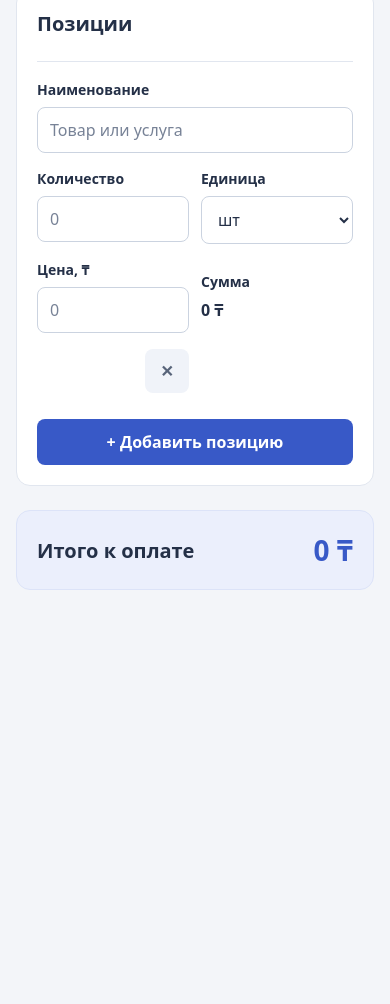
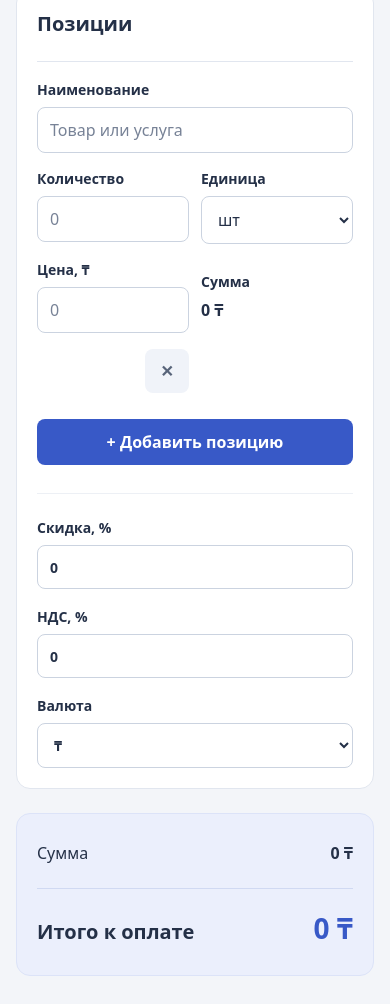
Before and after one commit to Assekke/smeta, a plain HTML site: page index.html in a window 390 px wide. Shown: the part 618-1622 px from the top of the page. Before the commit the page ends 1236 px from the top, so only its background shows below. Drawn offline with Linux system fonts and the light colour scheme.

Commit message:
Добавить скидку, НДС и валюту

```diff
--- a/index.html
+++ b/index.html
@@ -41,7 +41,7 @@
             <th scope="col">Наименование</th>
             <th scope="col">Количество</th>
             <th scope="col">Единица</th>
-            <th scope="col">Цена, ₸</th>
+            <th scope="col">Цена, <span data-currency>₸</span></th>
             <th scope="col" class="amount-heading">Сумма</th>
             <th scope="col"><span class="visually-hidden">Удаление</span></th>
           </tr>
@@ -49,11 +49,35 @@
         <tbody id="items"></tbody>
       </table>
       <button id="add-item" class="add-button" type="button">+ Добавить позицию</button>
+      <div class="adjustments">
+        <label for="discount-percent">Скидка, %
+          <input id="discount-percent" type="text" inputmode="decimal" value="0">
+        </label>
+        <label for="vat-percent">НДС, %
+          <input id="vat-percent" type="text" inputmode="decimal" value="0">
+        </label>
+        <label for="currency">Валюта
+          <select id="currency">
+            <option value="₸">₸</option>
+            <option value="₽">₽</option>
+            <option value="$">$</option>
+            <option value="€">€</option>
+          </select>
+        </label>
+      </div>
     </section>
 
     <section class="total-card" aria-labelledby="total-heading">
-      <h2 id="total-heading">Итого к оплате</h2>
-      <output id="total" aria-live="polite" aria-atomic="true">0 ₸</output>
+      <dl class="summary">
+        <div class="summary-row"><dt>Сумма</dt><dd><output id="subtotal">0 ₸</output></dd></div>
+        <div id="discount-row" class="summary-row" hidden><dt>Скидка</dt><dd><output id="discount-amount">0 ₸</output></dd></div>
+        <div id="discounted-row" class="summary-row" hidden><dt>Сумма со скидкой</dt><dd><output id="discounted-amount">0 ₸</output></dd></div>
+        <div id="vat-row" class="summary-row" hidden><dt>НДС</dt><dd><output id="vat-amount">0 ₸</output></dd></div>
+      </dl>
+      <div class="summary-row grand-total">
+        <h2 id="total-heading">Итого к оплате</h2>
+        <output id="total" aria-live="polite" aria-atomic="true">0 ₸</output>
+      </div>
     </section>
   </main>
 
@@ -62,7 +86,7 @@
       <td><label class="mobile-label" data-label="name">Наименование</label><input data-field="name" type="text" placeholder="Товар или услуга"></td>
       <td><label class="mobile-label" data-label="quantity">Количество</label><input data-field="quantity" type="text" inputmode="decimal" placeholder="0"></td>
       <td><label class="mobile-label" data-label="unit">Единица</label><select data-field="unit"><option>шт</option><option>час</option><option>услуга</option></select></td>
-      <td><label class="mobile-label" data-label="price">Цена, ₸</label><input data-field="price" type="text" inputmode="decimal" placeholder="0"></td>
+      <td><label class="mobile-label" data-label="price">Цена, <span data-currency>₸</span></label><input data-field="price" type="text" inputmode="decimal" placeholder="0"></td>
       <td class="line-amount"><span class="mobile-label">Сумма</span><output data-field="amount">0 ₸</output></td>
       <td class="remove-cell"><button class="remove-button" type="button" aria-label="Удалить позицию">✕</button></td>
     </tr>
--- a/script.js
+++ b/script.js
@@ -4,17 +4,20 @@ const items = document.getElementById("items");
 const total = document.getElementById("total");
 const template = document.getElementById("item-template");
 const addButton = document.getElementById("add-item");
+const discountInput = document.getElementById("discount-percent");
+const vatInput = document.getElementById("vat-percent");
+const currencyInput = document.getElementById("currency");
 let nextItemId = 0;
 
 const moneyFormatter = new Intl.NumberFormat("ru-RU", {
   minimumFractionDigits: 0,
-  maximumFractionDigits: 2,
+  maximumFractionDigits: 0,
   useGrouping: true,
 });
 
 function formatMoney(value) {
   const safeValue = Number.isFinite(value) ? value : 0;
-  return `${moneyFormatter.format(safeValue).replace(/[\u00a0\u202f]/g, " ")} ₸`;
+  return `${moneyFormatter.format(safeValue).replace(/[\u00a0\u202f]/g, " ")} ${currencyInput.value}`;
 }
 
 function parseNumber(value) {
@@ -30,13 +33,33 @@ function recalculate() {
     const quantity = parseNumber(row.querySelector('[data-field="quantity"]').value);
     const price = parseNumber(row.querySelector('[data-field="price"]').value);
     const product = quantity * price;
-    // Round each line to tiyn so the displayed lines add up to the total.
-    const rounded = Math.round(product * 100) / 100;
+    // Round each line so the displayed amounts add up to the subtotal.
+    const rounded = Math.round(product);
     const amount = Number.isFinite(rounded) ? rounded : 0;
     row.querySelector('[data-field="amount"]').textContent = formatMoney(amount);
     sum += amount;
   }
-  total.textContent = formatMoney(sum);
+  if (!Number.isFinite(sum)) sum = 0;
+  const discount = roundedAmount(sum * (parseNumber(discountInput.value) / 100));
+  const discounted = roundedAmount(sum - discount);
+  const vat = roundedAmount(discounted * (parseNumber(vatInput.value) / 100));
+  document.getElementById("subtotal").textContent = formatMoney(sum);
+  updateSummary("discount", "discount-amount", discount);
+  updateSummary("discounted", "discounted-amount", discounted);
+  updateSummary("vat", "vat-amount", vat);
+  total.textContent = formatMoney(roundedAmount(discounted + vat));
+  for (const symbol of document.querySelectorAll("[data-currency]")) {
+    symbol.textContent = currencyInput.value;
+  }
+}
+
+function roundedAmount(value) {
+  return Number.isFinite(value) ? Math.round(value) : 0;
+}
+
+function updateSummary(rowName, outputId, amount) {
+  document.getElementById(outputId).textContent = formatMoney(amount);
+  document.getElementById(`${rowName}-row`).hidden = amount === 0;
 }
 
 function addItem(focusName = true) {
@@ -74,6 +97,9 @@ items.addEventListener("keydown", (event) => {
 });
 
 addButton.addEventListener("click", () => addItem());
+discountInput.addEventListener("input", recalculate);
+vatInput.addEventListener("input", recalculate);
+currencyInput.addEventListener("change", recalculate);
 
 const today = new Date();
 document.getElementById("estimate-date").value = [
--- a/styles.css
+++ b/styles.css
@@ -37,6 +37,13 @@ td { padding: 10px 6px; border-top: 1px solid #edf0f5; }
 .remove-button:hover { background: #e3e8f2; color: #243047; }
 .add-button { margin-top: 20px; background: var(--accent); color: white; }
 .add-button:hover { background: #2948b0; }
+.adjustments { display: grid; grid-template-columns: repeat(3, minmax(0, 1fr)); gap: 20px; margin-top: 28px; padding-top: 24px; border-top: 1px solid #edf0f5; }
+.adjustments input, .adjustments select { margin-top: 8px; }
+.summary { width: 100%; margin: 0; }
+.summary-row { display: flex; justify-content: space-between; align-items: baseline; gap: 16px; padding: 8px 0; }
+.summary-row[hidden] { display: none; }
+.summary-row dd { margin: 0; text-align: right; font-weight: 600; font-variant-numeric: tabular-nums; overflow-wrap: anywhere; min-width: 0; }
+.grand-total { width: 100%; flex-wrap: wrap; padding-top: 20px; border-top: 1px solid #d0d9f2; }
 .total-card { display: flex; align-items: center; justify-content: space-between; flex-wrap: wrap; gap: 16px; padding: 28px; border: 1px solid #dce3f8; border-radius: 18px; background: #ebeffc; }
 .total-card h2 { margin: 0; }
 #total { color: var(--accent); font-size: clamp(28px, 5vw, 38px); font-weight: 750; font-variant-numeric: tabular-nums; overflow-wrap: anywhere; max-width: 100%; }
@@ -55,6 +62,7 @@ td { padding: 10px 6px; border-top: 1px solid #edf0f5; }
   .page-header { margin-bottom: 24px; }
   .card, .total-card { padding: 20px; border-radius: 14px; }
   .details-grid { grid-template-columns: 1fr; gap: 18px; }
+  .adjustments { grid-template-columns: 1fr; gap: 18px; }
   table, tbody { display: block; }
   thead { display: none; }
   .item-row { display: grid; grid-template-columns: repeat(2, minmax(0, 1fr)); gap: 16px 12px; padding: 18px 0; border-top: 1px solid #e1e6ef; }
```
